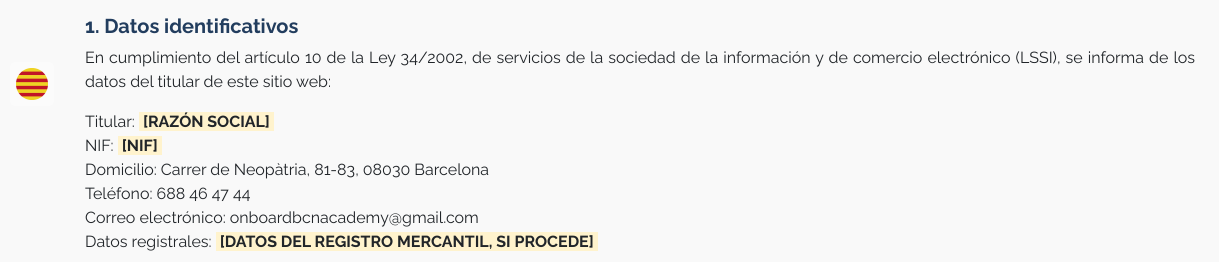
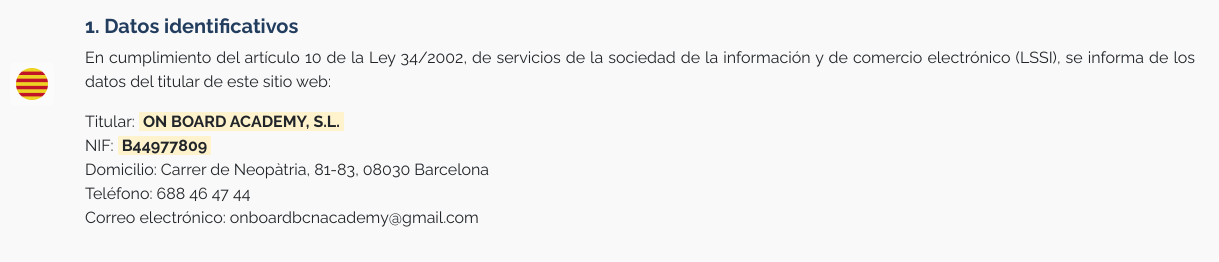
Before and after one commit to onboardbcn/onboardbcn.github.io, a plain HTML site: page aviso-legal.html in a window 1280 px wide. Shown: the part 680-942 px from the top of the page, 0-1219 px from the left. Drawn offline with Linux system fonts and the light colour scheme.

Commit message:
Update aviso-legal.html

```diff
--- a/aviso-legal.html
+++ b/aviso-legal.html
@@ -115,7 +115,7 @@
                     <h1>Aviso legal</h1>
                     <h3>1. Datos identificativos</h3>
                     <p>En cumplimiento del artículo 10 de la Ley 34/2002, de servicios de la sociedad de la información y de comercio electrónico (LSSI), se informa de los datos del titular de este sitio web:</p>
-                    <p>Titular: <span class="pendiente">[RAZÓN SOCIAL]</span><br>NIF: <span class="pendiente">[NIF]</span><br>Domicilio: Carrer de Neopàtria, 81-83, 08030 Barcelona<br>Teléfono: 688 46 47 44<br>Correo electrónico: onboardbcnacademy@gmail.com<br>Datos registrales: <span class="pendiente">[DATOS DEL REGISTRO MERCANTIL, SI PROCEDE]</span></p>
+                    <p>Titular: <span class="pendiente">ON BOARD ACADEMY, S.L.</span><br>NIF: <span class="pendiente">B44977809</span><br>Domicilio: Carrer de Neopàtria, 81-83, 08030 Barcelona<br>Teléfono: 688 46 47 44<br>Correo electrónico: onboardbcnacademy@gmail.com</p>
                     <h3>2. Objeto</h3>
                     <p>Este sitio web (https://onboardbcn.github.io) informa sobre los cursos de náutica, las habilitaciones, las clases particulares y los simuladores de vuelo de On Board BCN Academy. El acceso y el uso de la web implican la aceptación de este aviso legal.</p>
                     <h3>3. Propiedad intelectual e industrial</h3>
```
